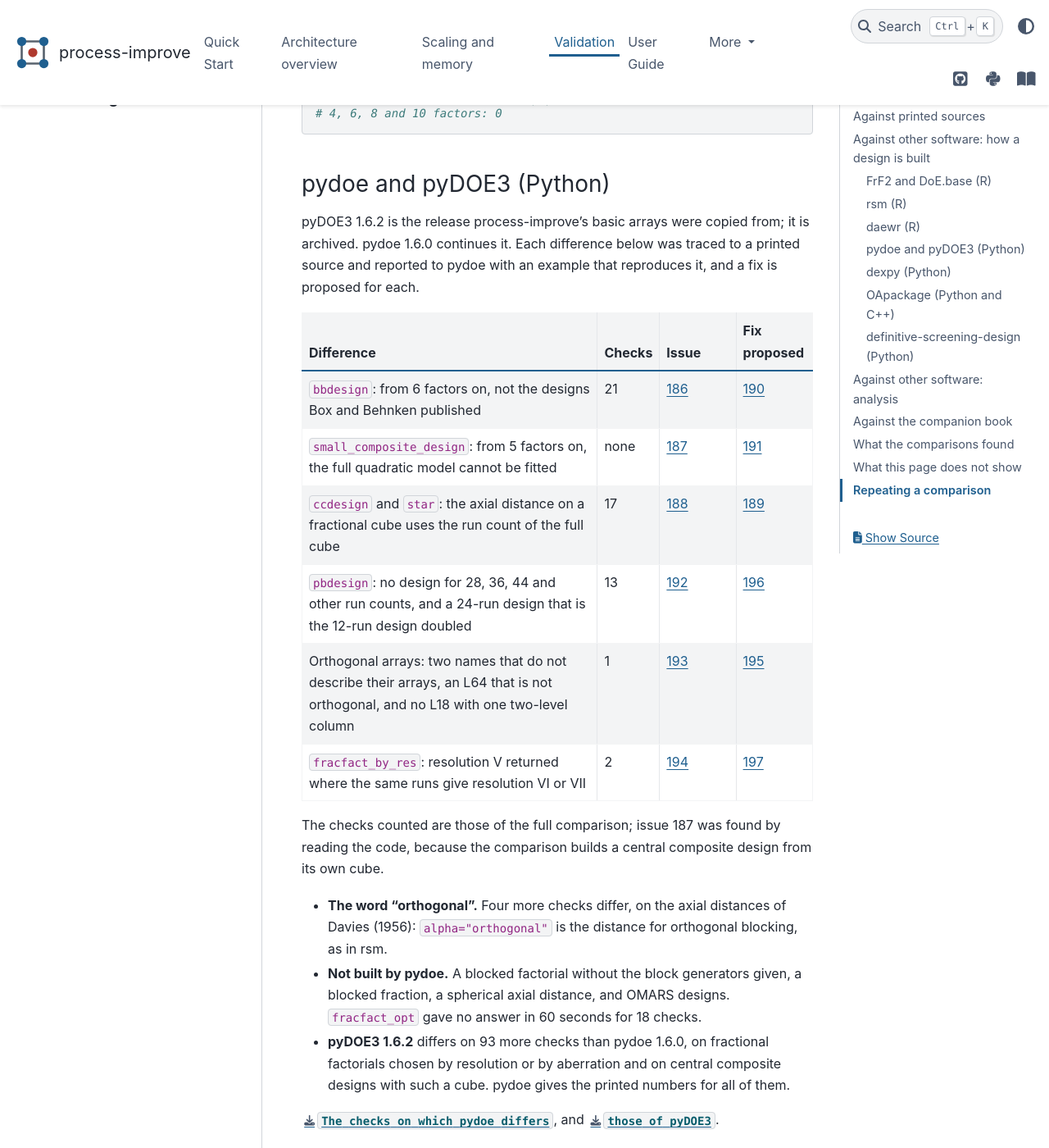
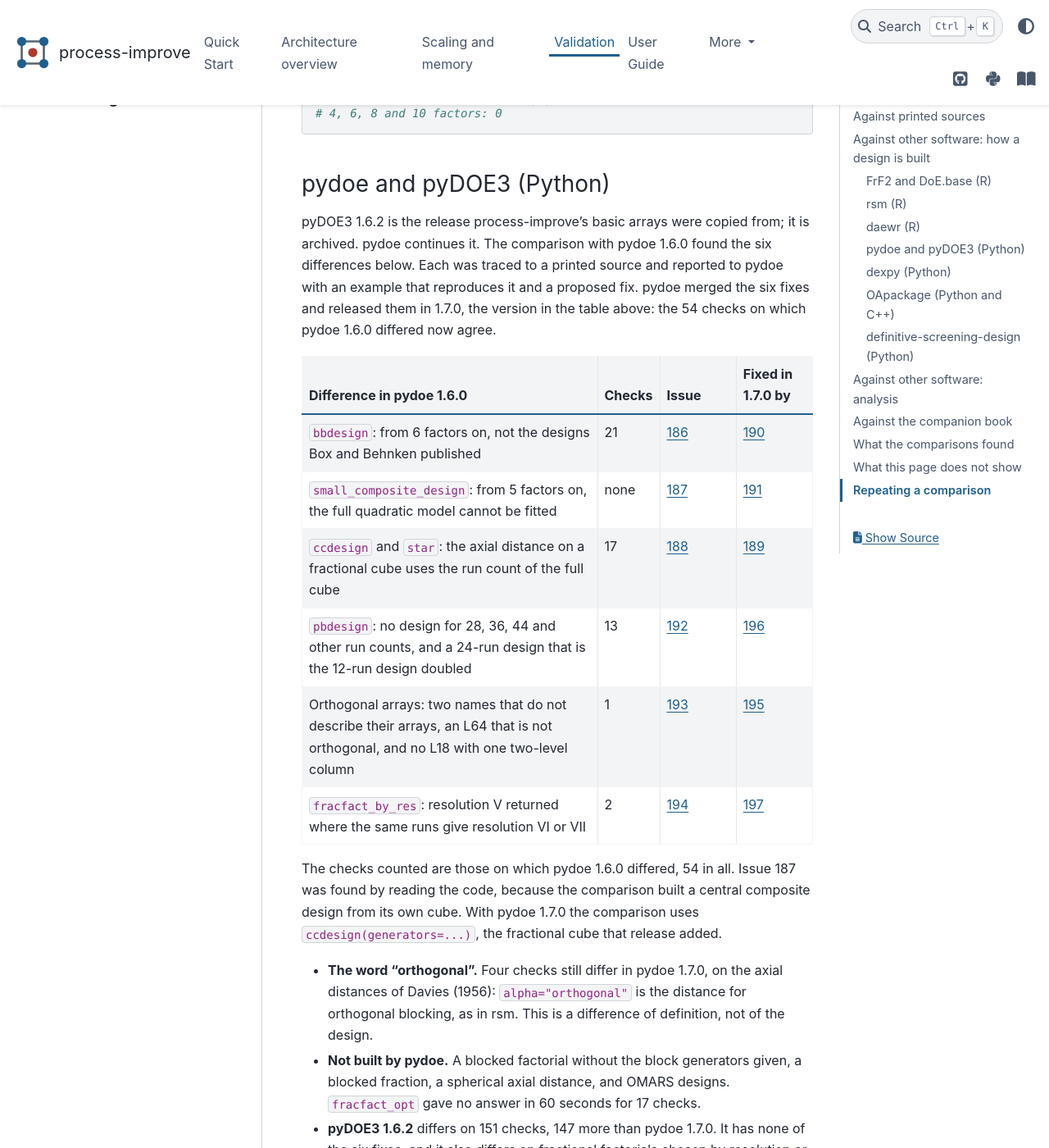
Before and after one commit to kgdunn/process-improve, a Sphinx documentation site: the page built from docs/validation.rst, in a window 1280 px wide and 1400 px high, scrolled down 7001 px. Shown: the whole window at 82% size. Built offline with Sphinx 7.4.7 and the PyData theme 0.15.4, drawn with Linux system fonts in a browser that asks for light colours; some of the changed text lies outside the part shown.

Commit message:
Validation: the comparison with pydoe 1.7.0
pydoe merged the six fixes proposed after the comparison with 1.6.0 and
released them in 1.7.0. Run again with that release: 3,159 of 3,248 checks
agree (3,104 before), 4 differ (58 before) and 85 are not built (86 before).
The four left are Davies' orthogonal axial distances, a difference of
definition that rsm shares.

The documentation's page names the release and keeps the 58 checks of 1.6.0
as a download. The page on factori.al marks pydoe as giving the same design
for every kind, and the catalog's Checked notes list it at more sizes.

Co-Authored-By: Claude Fable 5.2 <noreply@anthropic.com>
Claude-Session: https://claude.ai/code/session_01S4nNrPkUPaohxFC2ZXtzgY

```diff
--- a/docs/validation.rst
+++ b/docs/validation.rst
@@ -132,7 +132,7 @@ patterns, axial distances and block arrangements.
 checker: on the design process-improve builds, and on the design the other package builds.
 Only the construction changes, so a difference is a difference in the design.
 
-.. csv-table:: Design construction against other packages, 22 November 2026 (commit ``37f81b6``)
+.. csv-table:: Design construction against other packages, 22 November 2026 (commit ``37f81b6``); pydoe 1.7.0 on 23 November (commit ``22f507f``)
    :file: validation/design_crosscheck.csv
    :header-rows: 1
    :widths: 30 38 8 8 8 8
@@ -271,17 +271,19 @@ pydoe and pyDOE3 (Python)
 ~~~~~~~~~~~~~~~~~~~~~~~~~
 
 pyDOE3 1.6.2 is the release process-improve's basic arrays were copied from; it is archived.
-pydoe 1.6.0 continues it. Each difference below was traced to a printed source and reported to
-pydoe with an example that reproduces it, and a fix is proposed for each.
+pydoe continues it. The comparison with pydoe 1.6.0 found the six differences below. Each was
+traced to a printed source and reported to pydoe with an example that reproduces it and a
+proposed fix. pydoe merged the six fixes and released them in 1.7.0, the version in the table
+above: the 54 checks on which pydoe 1.6.0 differed now agree.
 
 .. list-table::
    :header-rows: 1
    :widths: 58 12 15 15
 
-   * - Difference
+   * - Difference in pydoe 1.6.0
      - Checks
      - Issue
-     - Fix proposed
+     - Fixed in 1.7.0 by
    * - ``bbdesign``: from 6 factors on, not the designs Box and Behnken published
      - 21
      - `186 <https://github.com/pydoe/pydoe/issues/186>`__
@@ -310,19 +312,23 @@ pydoe with an example that reproduces it, and a fix is proposed for each.
      - `194 <https://github.com/pydoe/pydoe/issues/194>`__
      - `197 <https://github.com/pydoe/pydoe/pull/197>`__
 
-The checks counted are those of the full comparison; issue 187 was found by reading the code,
-because the comparison builds a central composite design from its own cube.
+The checks counted are those on which pydoe 1.6.0 differed, 54 in all. Issue 187 was found by
+reading the code, because the comparison built a central composite design from its own cube.
+With pydoe 1.7.0 the comparison uses ``ccdesign(generators=...)``, the fractional cube that
+release added.
 
-- **The word "orthogonal".** Four more checks differ, on the axial distances of Davies (1956):
-  ``alpha="orthogonal"`` is the distance for orthogonal blocking, as in rsm.
+- **The word "orthogonal".** Four checks still differ in pydoe 1.7.0, on the axial distances of
+  Davies (1956): ``alpha="orthogonal"`` is the distance for orthogonal blocking, as in rsm. This
+  is a difference of definition, not of the design.
 - **Not built by pydoe.** A blocked factorial without the block generators given, a blocked
   fraction, a spherical axial distance, and OMARS designs. ``fracfact_opt`` gave no answer in
-  60 seconds for 18 checks.
-- **pyDOE3 1.6.2** differs on 93 more checks than pydoe 1.6.0, on fractional factorials chosen
-  by resolution or by aberration and on central composite designs with such a cube. pydoe gives
-  the printed numbers for all of them.
+  60 seconds for 17 checks.
+- **pyDOE3 1.6.2** differs on 151 checks, 147 more than pydoe 1.7.0. It has none of the six
+  fixes, and it also differs on fractional factorials chosen by resolution or by aberration and
+  on central composite designs with such a cube.
 
-:download:`The checks on which pydoe differs <validation/differences_pydoe.csv>`, and
+:download:`The four checks on which pydoe 1.7.0 differs <validation/differences_pydoe.csv>`,
+:download:`the 58 on which pydoe 1.6.0 differed <validation/differences_pydoe_1.6.0.csv>`, and
 :download:`those of pyDOE3 <validation/differences_pyDOE3.csv>`.
 
 .. _validation-dexpy:
@@ -460,8 +466,9 @@ What the comparisons found
        its own data give.
      - `Reproduced from the books <https://factori.al/catalog/reproduced/>`__
    * - pydoe
-     - Six differences from the printed sources, in ``bbdesign``, ``small_composite_design``,
-       ``ccdesign``, ``pbdesign``, the orthogonal arrays and ``fracfact_by_res``.
+     - Six differences from the printed sources in pydoe 1.6.0, in ``bbdesign``,
+       ``small_composite_design``, ``ccdesign``, ``pbdesign``, the orthogonal arrays and
+       ``fracfact_by_res``. All six are fixed in pydoe 1.7.0.
      - :ref:`validation-pydoe`
    * - FrF2
      - A blocking that confounds a two-factor interaction where the default confounds none,
--- a/docs/validation/design_crosscheck.csv
+++ b/docs/validation/design_crosscheck.csv
@@ -6,5 +6,5 @@ daewr 1.2-11 (R),definitive screening,131,99,26,6
 dexpy 0.12 (Python),"full factorial, fractional factorial, Box-Behnken, central composite","3,030",370,0,"2,660"
 OApackage 2.7.21 (Python),"definitive screening, orthogonal array",141,139,1,1
 definitive-screening-design 0.5.1 (Python),definitive screening,127,127,0,0
-pydoe 1.6.0 (Python),"full factorial, fractional factorial, Plackett-Burman, Box-Behnken, central composite, definitive screening, orthogonal array","3,248","3,104",58,86
+pydoe 1.7.0 (Python),"full factorial, fractional factorial, Plackett-Burman, Box-Behnken, central composite, definitive screening, orthogonal array","3,248","3,159",4,85
 pyDOE3 1.6.2 (Python),"full factorial, fractional factorial, Plackett-Burman, Box-Behnken, central composite, orthogonal array","3,123","2,848",151,124
--- a/docs/validation/differences_pydoe.csv
+++ b/docs/validation/differences_pydoe.csv
@@ -1,59 +1,5 @@
 source,entry,design,kind,printed,process_improve,other,outcome,catalogue_cause
-box-draper-2007,box-draper-5-plackett-burman-generating-rows,plackett_burman k=27,design_property:n_runs,28,28,ValueError: Invalid inputs. n must be a multiple of 4.,other differs,
-box-draper-2007,box-draper-5-plackett-burman-generating-rows,plackett_burman k=35,design_property:n_runs,36,36,ValueError: Invalid inputs. n must be a multiple of 4.,other differs,
-box-draper-2007,box-draper-5-plackett-burman-generating-rows,plackett_burman k=43,design_property:n_runs,44,44,ValueError: Invalid inputs. n must be a multiple of 4.,other differs,
-box-draper-2007,box-draper-5-plackett-burman-generating-rows,plackett_burman k=55,design_property:n_runs,56,56,ValueError: Invalid inputs. n must be a multiple of 4.,other differs,
-box-draper-2007,box-draper-5-plackett-burman-generating-rows,plackett_burman k=59,design_property:n_runs,60,60,ValueError: Invalid inputs. n must be a multiple of 4.,other differs,
-box-draper-2007,box-draper-5-plackett-burman-generating-rows,plackett_burman k=51,design_property:n_runs,52,52,ValueError: Invalid inputs. n must be a multiple of 4.,other differs,
-box-draper-2007,box-draper-5-plackett-burman-generating-rows,plackett_burman k=91,design_property:n_runs,92,92,ValueError: Invalid inputs. n must be a multiple of 4.,other differs,
-box-draper-2007,box-draper-5-plackett-burman-28-construction-blocks,plackett_burman k=27,design_property:n_runs,28,28,ValueError: Invalid inputs. n must be a multiple of 4.,other differs,
-box-draper-2007,box-draper-7-all-bias-ccd-spherical,ccd k=4,design_property:alpha,1.682,1.68179,2,other differs,
-box-draper-2007,box-draper-7-all-bias-ccd-spherical,ccd k=6,design_property:alpha,2,2,2.82843,other differs,
-box-draper-2007,box-draper-7-all-bias-ccd-spherical,ccd k=6,design_property:alpha,2.378,2.37841,2.82843,other differs,
-box-draper-2007,box-draper-7-all-bias-ccd-spherical,ccd k=4,design_property:alpha,1.682,1.68179,2,other differs,
-box-draper-2007,box-draper-7-all-bias-ccd-spherical,ccd k=6,design_property:alpha,2,2,2.82843,other differs,
-box-draper-2007,box-draper-7-all-bias-ccd-spherical,ccd k=6,design_property:alpha,2.378,2.37841,2.82843,other differs,
-box-draper-2007,box-draper-15-composite-k5-half,ccd k=5,design_property:alpha,2.00,2,2.37841,other differs,
-box-draper-2007,box-draper-15-composite-k6-half,ccd k=6,design_property:alpha,2.38,2.37841,2.82843,other differs,
-box-draper-2007,box-draper-15-composite-k7-half,ccd k=7,design_property:alpha,2.83,2.82843,3.36359,other differs,
-box-draper-2007,box-draper-15-composite-k8-quarter,ccd k=8,design_property:alpha,2.83,2.82843,4,other differs,
-box-draper-2007,box-draper-15-six-factor-orthogonal-blocks,ccd k=6,design_property:alpha,2.378,2.37841,2.82843,other differs,
-box-draper-2007,box-draper-15-box-behnken-six-factors,box_behnken k=6,same_runs:,54,"54 of 54 printed runs, of 54 the library","6 of 54 printed runs, of 66 the library's",other differs,
-box-draper-2007,box-draper-15-box-behnken-six-factors,box_behnken k=6,design_property:n_runs,54,54,66,other differs,
-box-draper-2007,box-draper-15-box-behnken-seven-factors,box_behnken k=7,same_runs:,62,"the library's columns 1, 2, 3, 4, 7, 5, ",no relabelling of the library's columns gives the printed runs,other differs,
-box-draper-2007,box-draper-15-box-behnken-seven-factors,box_behnken k=7,design_property:n_runs,62,62,90,other differs,
 davies-1956,davies-orthogonal-composite-designs,ccd k=2,design_property:alpha,1.000,1,1.58114,other differs,
 davies-1956,davies-orthogonal-composite-designs,ccd k=3,design_property:alpha,1.215,1.21541,1.87083,other differs,
 davies-1956,davies-orthogonal-composite-designs,ccd k=4,design_property:alpha,1.414,1.41421,2.12132,other differs,
-davies-1956,davies-orthogonal-composite-designs,ccd k=5,design_property:alpha,1.547,1.54671,2.3094,other differs,
-goos-2025,goos-2025-six-factor-response-surface-designs,box_behnken k=6,design_property:n_runs,49,49,61,other differs,
-montgomery-2013,montgomery-plackett-burman-24,plackett_burman k=23,same_projections:,+ + + + + − + − + + − − + + − − + − + − ,the library's three-column |J| sizes and,"the library's three-column |J| sizes and counts 0: 1100, 8: 660, 24: 11",other differs,
-montgomery-2013,montgomery-plackett-burman-36,plackett_burman k=35,same_projections:,− + − + + + − − − + + + + + − + + + − − ,the library's three-column |J| sizes and,ValueError: Invalid inputs. n must be a multiple of 4.,other differs,
-montgomery-2013,montgomery-plackett-burman-28,plackett_burman k=27,same_projections:,"blocks X, Y and Z",the library's three-column |J| sizes and,ValueError: Invalid inputs. n must be a multiple of 4.,other differs,
-montgomery-2013,montgomery-resolution-v-sizes,fractional_factorial k=6,design_property:resolution,VI,6,5,other differs,
-montgomery-2013,montgomery-resolution-v-sizes,fractional_factorial k=7,design_property:resolution,VII,7,5,other differs,
-montgomery-2013,montgomery-ccd-orthogonal-blocking-table,ccd k=5,design_property:alpha,2.0000,2,2.37841,other differs,
-montgomery-2013,montgomery-ccd-orthogonal-blocking-table,ccd k=6,design_property:alpha,2.3784,2.37841,2.82843,other differs,
-montgomery-2013,montgomery-ccd-orthogonal-blocking-table,ccd k=7,design_property:alpha,2.8284,2.82843,3.36359,other differs,
-nist-ehandbook-ch5,nist-5-3-3-6-1-ccd-rotatable-alpha,ccd k=5,design_property:alpha,2.000,2,2.37841,other differs,
-nist-ehandbook-ch5,nist-5-3-3-6-1-ccd-rotatable-alpha,ccd k=6,design_property:alpha,2.378,2.37841,2.82843,other differs,
-nist-ehandbook-ch5,nist-5-3-3-5-plackett-burman-24-runs,plackett_burman k=27,design_property:n_runs,28,28,ValueError: Invalid inputs. n must be a multiple of 4.,other differs,
-nunez-ares-goos-2020,nag2020-table-1-bbd,box_behnken k=6,design_property:n_runs,48,48,60,other differs,
-nunez-ares-goos-2020,nag2020-table-1-bbd,box_behnken k=6,design_structure:,24,24,40,other differs,
-nunez-ares-goos-2020,nag2020-table-1-bbd,box_behnken k=6,design_structure:,32,32,56,other differs,
-nunez-ares-goos-2020,nag2020-table-1-bbd,box_behnken k=6,design_structure:,40,40,56,other differs,
-nunez-ares-goos-2020,nag2020-table-1-bbd,box_behnken k=7,design_property:n_runs,56,56,84,other differs,
-nunez-ares-goos-2020,nag2020-table-1-bbd,box_behnken k=7,design_structure:,32,32,60,other differs,
-nunez-ares-goos-2020,nag2020-table-1-bbd,box_behnken k=7,design_structure:,48,48,80,other differs,
-pid-book,box-behnken-k6,box_behnken k=6,design_property:n_runs,48,48,60,other differs,
-pid-book,box-behnken-k6,box_behnken k=6,design_property:n_runs,54,54,66,other differs,
-pid-book,box-behnken-k7,box_behnken k=7,design_property:n_runs,56,56,84,other differs,
-pid-book,box-behnken-k7,box_behnken k=7,design_property:n_runs,62,62,90,other differs,
-pid-book,box-behnken-k7,box_behnken k=7,rotatable:,1,1,0,other differs,
-pid-book,omars-trade-off-table,box_behnken k=6,design_property:n_runs,54,54,66,other differs,
-pid-book,omars-trade-off-table,box_behnken k=7,design_property:n_runs,62,62,90,other differs,
-pid-book,omars-trade-off-table,box_behnken k=6,design_property:n_runs,54,54,66,other differs,
-schmidt-launsby-2000,schmidt-table-3-23-ccd-5,ccd k=5,design_property:alpha,2.0,2,2.37841,other differs,
-schmidt-launsby-2000,schmidt-table-3-24-design-comparison,box_behnken k=7,design_property:n_runs,62,62,90,other differs,
-schmidt-launsby-2000,schmidt-table-3-26-taguchi-designs,taguchi k=8,design_property:n_runs,18,18,36,other differs,
-schmidt-launsby-2000,schmidt-aids-model-plackett-burman,plackett_burman k=134,design_property:n_runs,136,136,ValueError: Invalid inputs. n must be a multiple of 4.,other differs,
+davies-1956,davies-orthogonal-composite-designs,ccd k=5,design_property:alpha,1.547,1.54671,2.34521,other differs,
--- /dev/null
+++ b/docs/validation/differences_pydoe_1.6.0.csv
@@ -0,0 +1,59 @@
+source,entry,design,kind,printed,process_improve,other,outcome,catalogue_cause
+box-draper-2007,box-draper-5-plackett-burman-generating-rows,plackett_burman k=27,design_property:n_runs,28,28,ValueError: Invalid inputs. n must be a multiple of 4.,other differs,
+box-draper-2007,box-draper-5-plackett-burman-generating-rows,plackett_burman k=35,design_property:n_runs,36,36,ValueError: Invalid inputs. n must be a multiple of 4.,other differs,
+box-draper-2007,box-draper-5-plackett-burman-generating-rows,plackett_burman k=43,design_property:n_runs,44,44,ValueError: Invalid inputs. n must be a multiple of 4.,other differs,
+box-draper-2007,box-draper-5-plackett-burman-generating-rows,plackett_burman k=55,design_property:n_runs,56,56,ValueError: Invalid inputs. n must be a multiple of 4.,other differs,
+box-draper-2007,box-draper-5-plackett-burman-generating-rows,plackett_burman k=59,design_property:n_runs,60,60,ValueError: Invalid inputs. n must be a multiple of 4.,other differs,
+box-draper-2007,box-draper-5-plackett-burman-generating-rows,plackett_burman k=51,design_property:n_runs,52,52,ValueError: Invalid inputs. n must be a multiple of 4.,other differs,
+box-draper-2007,box-draper-5-plackett-burman-generating-rows,plackett_burman k=91,design_property:n_runs,92,92,ValueError: Invalid inputs. n must be a multiple of 4.,other differs,
+box-draper-2007,box-draper-5-plackett-burman-28-construction-blocks,plackett_burman k=27,design_property:n_runs,28,28,ValueError: Invalid inputs. n must be a multiple of 4.,other differs,
+box-draper-2007,box-draper-7-all-bias-ccd-spherical,ccd k=4,design_property:alpha,1.682,1.68179,2,other differs,
+box-draper-2007,box-draper-7-all-bias-ccd-spherical,ccd k=6,design_property:alpha,2,2,2.82843,other differs,
+box-draper-2007,box-draper-7-all-bias-ccd-spherical,ccd k=6,design_property:alpha,2.378,2.37841,2.82843,other differs,
+box-draper-2007,box-draper-7-all-bias-ccd-spherical,ccd k=4,design_property:alpha,1.682,1.68179,2,other differs,
+box-draper-2007,box-draper-7-all-bias-ccd-spherical,ccd k=6,design_property:alpha,2,2,2.82843,other differs,
+box-draper-2007,box-draper-7-all-bias-ccd-spherical,ccd k=6,design_property:alpha,2.378,2.37841,2.82843,other differs,
+box-draper-2007,box-draper-15-composite-k5-half,ccd k=5,design_property:alpha,2.00,2,2.37841,other differs,
+box-draper-2007,box-draper-15-composite-k6-half,ccd k=6,design_property:alpha,2.38,2.37841,2.82843,other differs,
+box-draper-2007,box-draper-15-composite-k7-half,ccd k=7,design_property:alpha,2.83,2.82843,3.36359,other differs,
+box-draper-2007,box-draper-15-composite-k8-quarter,ccd k=8,design_property:alpha,2.83,2.82843,4,other differs,
+box-draper-2007,box-draper-15-six-factor-orthogonal-blocks,ccd k=6,design_property:alpha,2.378,2.37841,2.82843,other differs,
+box-draper-2007,box-draper-15-box-behnken-six-factors,box_behnken k=6,same_runs:,54,"54 of 54 printed runs, of 54 the library","6 of 54 printed runs, of 66 the library's",other differs,
+box-draper-2007,box-draper-15-box-behnken-six-factors,box_behnken k=6,design_property:n_runs,54,54,66,other differs,
+box-draper-2007,box-draper-15-box-behnken-seven-factors,box_behnken k=7,same_runs:,62,"the library's columns 1, 2, 3, 4, 7, 5, ",no relabelling of the library's columns gives the printed runs,other differs,
+box-draper-2007,box-draper-15-box-behnken-seven-factors,box_behnken k=7,design_property:n_runs,62,62,90,other differs,
+davies-1956,davies-orthogonal-composite-designs,ccd k=2,design_property:alpha,1.000,1,1.58114,other differs,
+davies-1956,davies-orthogonal-composite-designs,ccd k=3,design_property:alpha,1.215,1.21541,1.87083,other differs,
+davies-1956,davies-orthogonal-composite-designs,ccd k=4,design_property:alpha,1.414,1.41421,2.12132,other differs,
+davies-1956,davies-orthogonal-composite-designs,ccd k=5,design_property:alpha,1.547,1.54671,2.3094,other differs,
+goos-2025,goos-2025-six-factor-response-surface-designs,box_behnken k=6,design_property:n_runs,49,49,61,other differs,
+montgomery-2013,montgomery-plackett-burman-24,plackett_burman k=23,same_projections:,+ + + + + − + − + + − − + + − − + − + − ,the library's three-column |J| sizes and,"the library's three-column |J| sizes and counts 0: 1100, 8: 660, 24: 11",other differs,
+montgomery-2013,montgomery-plackett-burman-36,plackett_burman k=35,same_projections:,− + − + + + − − − + + + + + − + + + − − ,the library's three-column |J| sizes and,ValueError: Invalid inputs. n must be a multiple of 4.,other differs,
+montgomery-2013,montgomery-plackett-burman-28,plackett_burman k=27,same_projections:,"blocks X, Y and Z",the library's three-column |J| sizes and,ValueError: Invalid inputs. n must be a multiple of 4.,other differs,
+montgomery-2013,montgomery-resolution-v-sizes,fractional_factorial k=6,design_property:resolution,VI,6,5,other differs,
+montgomery-2013,montgomery-resolution-v-sizes,fractional_factorial k=7,design_property:resolution,VII,7,5,other differs,
+montgomery-2013,montgomery-ccd-orthogonal-blocking-table,ccd k=5,design_property:alpha,2.0000,2,2.37841,other differs,
+montgomery-2013,montgomery-ccd-orthogonal-blocking-table,ccd k=6,design_property:alpha,2.3784,2.37841,2.82843,other differs,
+montgomery-2013,montgomery-ccd-orthogonal-blocking-table,ccd k=7,design_property:alpha,2.8284,2.82843,3.36359,other differs,
+nist-ehandbook-ch5,nist-5-3-3-6-1-ccd-rotatable-alpha,ccd k=5,design_property:alpha,2.000,2,2.37841,other differs,
+nist-ehandbook-ch5,nist-5-3-3-6-1-ccd-rotatable-alpha,ccd k=6,design_property:alpha,2.378,2.37841,2.82843,other differs,
+nist-ehandbook-ch5,nist-5-3-3-5-plackett-burman-24-runs,plackett_burman k=27,design_property:n_runs,28,28,ValueError: Invalid inputs. n must be a multiple of 4.,other differs,
+nunez-ares-goos-2020,nag2020-table-1-bbd,box_behnken k=6,design_property:n_runs,48,48,60,other differs,
+nunez-ares-goos-2020,nag2020-table-1-bbd,box_behnken k=6,design_structure:,24,24,40,other differs,
+nunez-ares-goos-2020,nag2020-table-1-bbd,box_behnken k=6,design_structure:,32,32,56,other differs,
+nunez-ares-goos-2020,nag2020-table-1-bbd,box_behnken k=6,design_structure:,40,40,56,other differs,
+nunez-ares-goos-2020,nag2020-table-1-bbd,box_behnken k=7,design_property:n_runs,56,56,84,other differs,
+nunez-ares-goos-2020,nag2020-table-1-bbd,box_behnken k=7,design_structure:,32,32,60,other differs,
+nunez-ares-goos-2020,nag2020-table-1-bbd,box_behnken k=7,design_structure:,48,48,80,other differs,
+pid-book,box-behnken-k6,box_behnken k=6,design_property:n_runs,48,48,60,other differs,
+pid-book,box-behnken-k6,box_behnken k=6,design_property:n_runs,54,54,66,other differs,
+pid-book,box-behnken-k7,box_behnken k=7,design_property:n_runs,56,56,84,other differs,
+pid-book,box-behnken-k7,box_behnken k=7,design_property:n_runs,62,62,90,other differs,
+pid-book,box-behnken-k7,box_behnken k=7,rotatable:,1,1,0,other differs,
+pid-book,omars-trade-off-table,box_behnken k=6,design_property:n_runs,54,54,66,other differs,
+pid-book,omars-trade-off-table,box_behnken k=7,design_property:n_runs,62,62,90,other differs,
+pid-book,omars-trade-off-table,box_behnken k=6,design_property:n_runs,54,54,66,other differs,
+schmidt-launsby-2000,schmidt-table-3-23-ccd-5,ccd k=5,design_property:alpha,2.0,2,2.37841,other differs,
+schmidt-launsby-2000,schmidt-table-3-24-design-comparison,box_behnken k=7,design_property:n_runs,62,62,90,other differs,
+schmidt-launsby-2000,schmidt-table-3-26-taguchi-designs,taguchi k=8,design_property:n_runs,18,18,36,other differs,
+schmidt-launsby-2000,schmidt-aids-model-plackett-burman,plackett_burman k=134,design_property:n_runs,136,136,ValueError: Invalid inputs. n must be a multiple of 4.,other differs,
```
Also changed, not shown: changelog.d/2026-11-23-validation-pydoe-1-7-0.documentation.md (added, +4 -0 lines), 3 other files.
